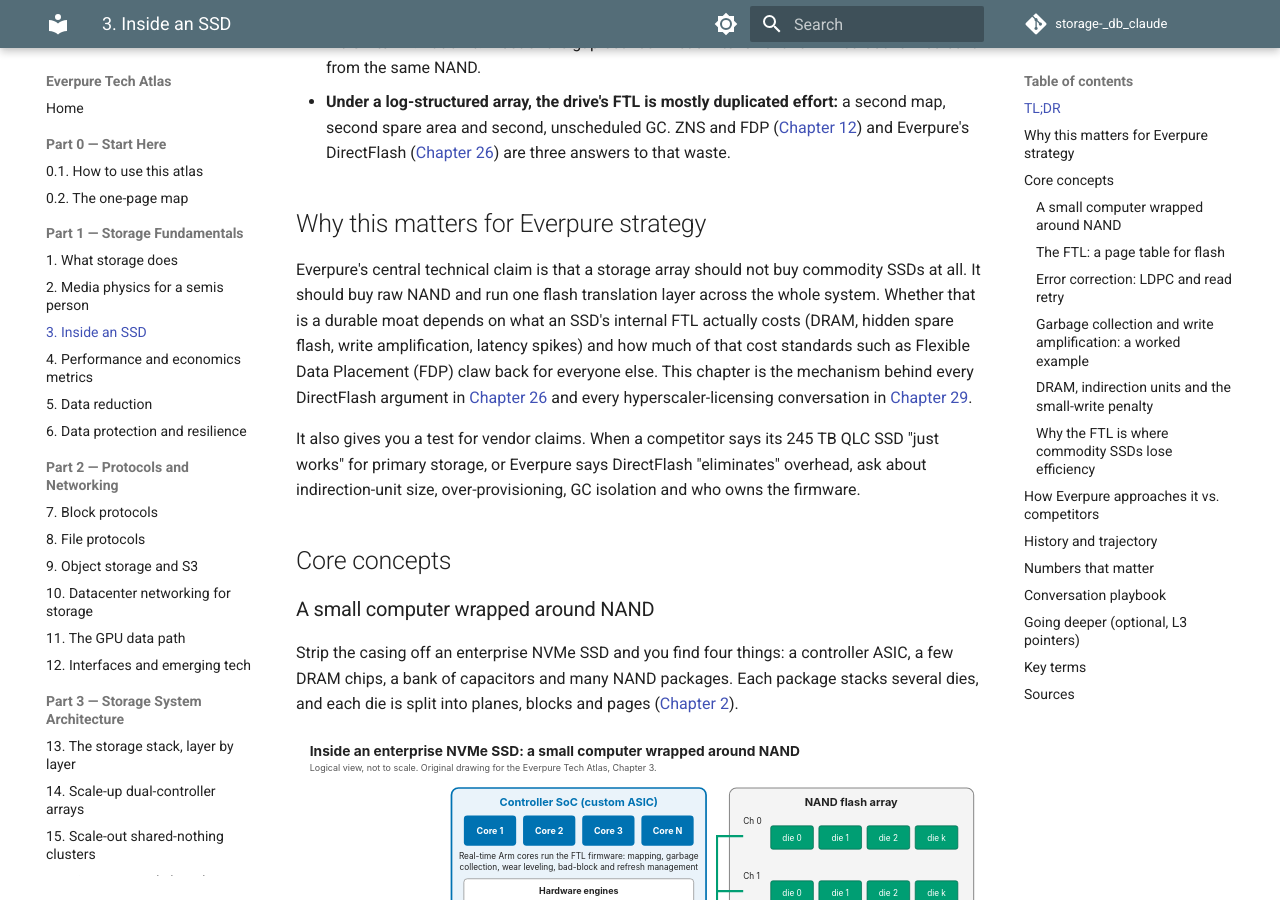
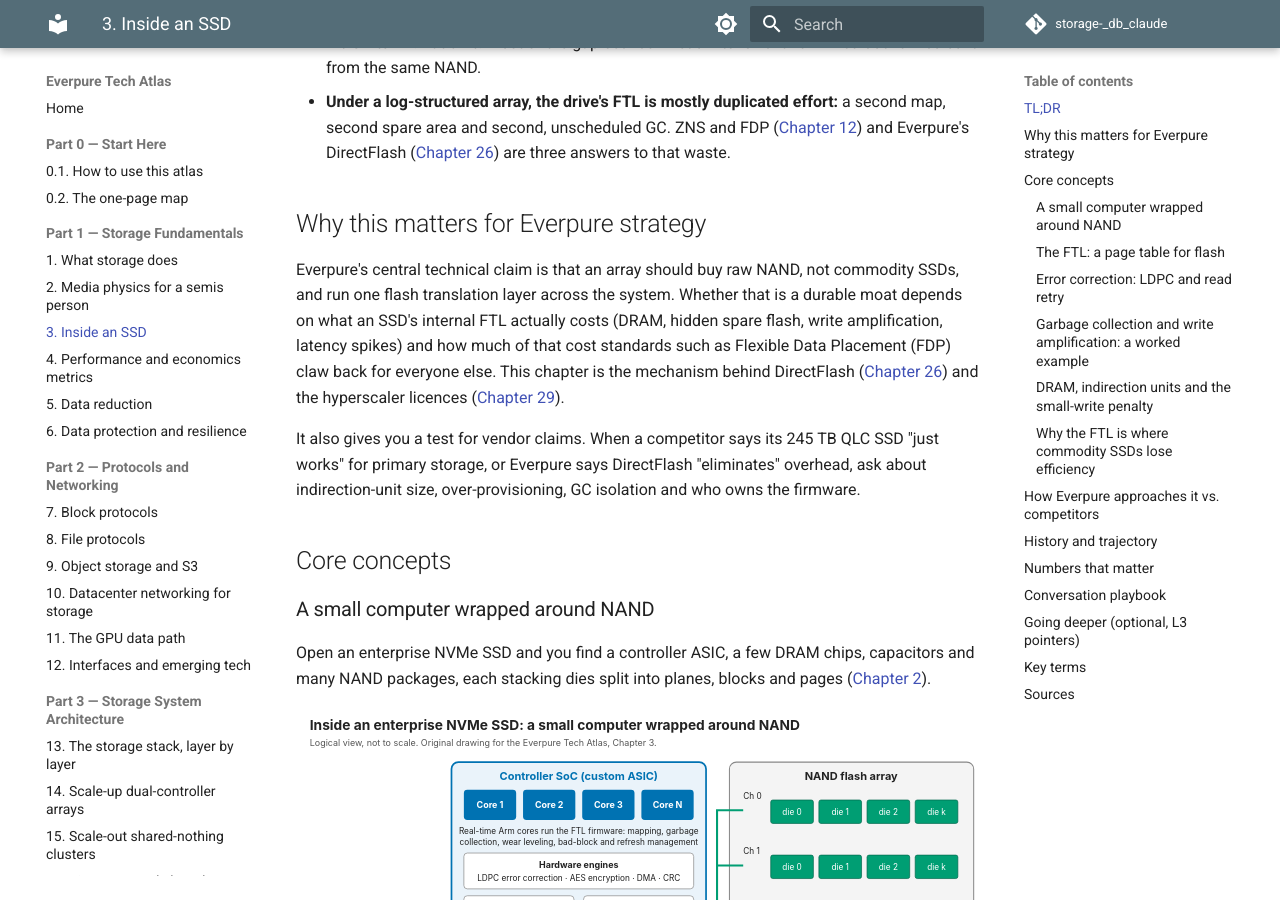
Before and after one commit to FrankHuang94/storage-_db_claude, an MkDocs documentation site: the page built from docs/01-storage-fundamentals/03-inside-an-ssd.md, in a window 1280 px wide and 900 px high, scrolled down 572 px. Built offline with MkDocs 1.6.1 and Material for MkDocs 9.7.7, drawn with Linux system fonts in a browser that asks for light colours; comment, search, counter and statistics services are not loaded.

Commit message:
wip: in-progress drafts
Co-Authored-By: Claude Opus 5.5 <noreply@anthropic.com>
Claude-Session: https://claude.ai/code/session_015j6Et5cc16wRkKSRtDPPUF

```diff
--- a/docs/01-storage-fundamentals/03-inside-an-ssd.md
+++ b/docs/01-storage-fundamentals/03-inside-an-ssd.md
@@ -13,7 +13,7 @@
 
 ## Why this matters for Everpure strategy
 
-Everpure's central technical claim is that a storage array should not buy commodity SSDs at all. It should buy raw NAND and run one flash translation layer across the whole system. Whether that is a durable moat depends on what an SSD's internal FTL actually costs (DRAM, hidden spare flash, write amplification, latency spikes) and how much of that cost standards such as Flexible Data Placement (FDP) claw back for everyone else. This chapter is the mechanism behind every DirectFlash argument in [Chapter 26](../04-everpure/26-purity-and-directflash.md) and every hyperscaler-licensing conversation in [Chapter 29](../04-everpure/29-hyperscaler-ecosystem-financials.md).
+Everpure's central technical claim is that an array should buy raw NAND, not commodity SSDs, and run one flash translation layer across the system. Whether that is a durable moat depends on what an SSD's internal FTL actually costs (DRAM, hidden spare flash, write amplification, latency spikes) and how much of that cost standards such as Flexible Data Placement (FDP) claw back for everyone else. This chapter is the mechanism behind DirectFlash ([Chapter 26](../04-everpure/26-purity-and-directflash.md)) and the hyperscaler licences ([Chapter 29](../04-everpure/29-hyperscaler-ecosystem-financials.md)).
 
 It also gives you a test for vendor claims. When a competitor says its 245 TB QLC SSD "just works" for primary storage, or Everpure says DirectFlash "eliminates" overhead, ask about indirection-unit size, over-provisioning, GC isolation and who owns the firmware.
 
@@ -21,7 +21,7 @@ It also gives you a test for vendor claims. When a competitor says its 245 TB QL
 
 ### A small computer wrapped around NAND
 
-Strip the casing off an enterprise NVMe SSD and you find four things: a controller ASIC, a few DRAM chips, a bank of capacitors and many NAND packages. Each package stacks several dies, and each die is split into planes, blocks and pages ([Chapter 2](02-media-physics.md)).
+Open an enterprise NVMe SSD and you find a controller ASIC, a few DRAM chips, capacitors and many NAND packages, each stacking dies split into planes, blocks and pages ([Chapter 2](02-media-physics.md)).
 
 ![Block diagram of an enterprise NVMe SSD: a host connects over PCIe x4 to a controller SoC containing several Arm cores, hardware engines for LDPC error correction, encryption and DMA, on-chip SRAM, a DRAM controller, an NVMe front end and flash channel controllers; external DRAM holds the logical-to-physical map at about 1 GB per TB; power-loss capacitors sit beside it; 8 or 16 channels fan out to NAND dies; a zoom into one die shows four planes, each with a hatched strip of over-provisioned spare blocks hidden from the host.](../assets/diagrams/ch03-inside-ssd.svg)
 
```
Also changed, not shown: 2 other files.
